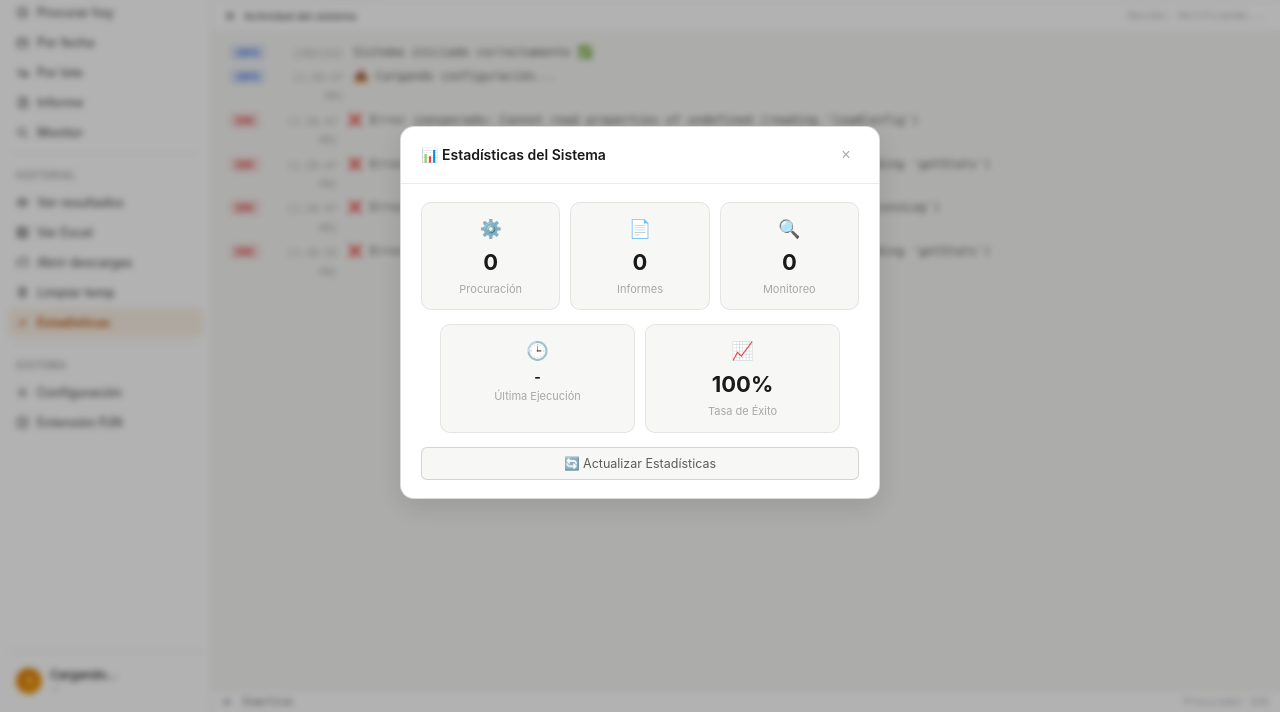
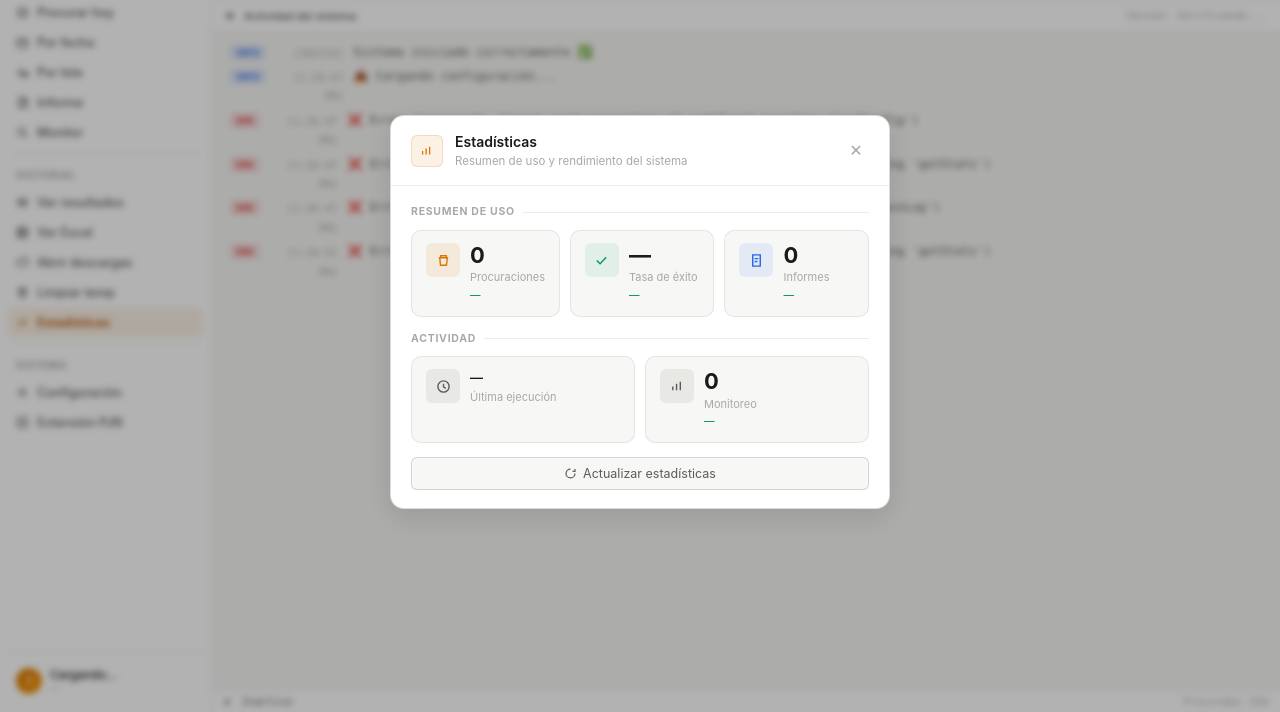
Before and after one commit to jberger19186/procurador-tool, a browser extension: page electron-app/index.html in a window 1280 px wide. Both pictures are taken after a click on the button "Estadísticas". Shown: the part 88-800 px from the top of the page. Drawn offline with Linux system fonts and the light colour scheme.

Commit message:
feat: modal estadisticas rediseñado con cards horizontales - v2.2.2

```diff
--- a/electron-app/index.html
+++ b/electron-app/index.html
@@ -545,42 +545,84 @@
 
 <!-- Modal: Estadísticas -->
 <div class="modal" id="modalStats">
-    <div class="modal-content modal-medium">
+    <div class="modal-content modal-large">
+        <!-- Header estilo nuevo -->
         <div class="modal-header">
-            <h3>📊 Estadísticas del Sistema</h3>
-            <button class="modal-close">&times;</button>
+            <div class="modal-header-icon">
+                <svg viewBox="0 0 16 16" fill="none" stroke="currentColor" stroke-width="1.5" width="14" height="14"><path d="M3 12V8M7 12V5M11 12V3"/></svg>
+            </div>
+            <div style="flex:1">
+                <div class="modal-cfg-title">Estadísticas</div>
+                <div class="modal-cfg-subtitle">Resumen de uso y rendimiento del sistema</div>
+            </div>
+            <button class="modal-close" id="btnCloseStats">✕</button>
         </div>
+
         <div class="modal-body">
+            <!-- Sección: Resumen de uso -->
+            <div class="cfg-section-title">Resumen de uso</div>
             <div class="stats-grid">
                 <div class="stat-card">
-                    <div class="stat-icon">⚙️</div>
-                    <div class="stat-number" id="statProcuracion">0</div>
-                    <div class="stat-label">Procuración</div>
+                    <div class="stat-icon stat-icon-accent">
+                        <svg viewBox="0 0 16 16" fill="none" stroke="currentColor" stroke-width="1.5" width="15" height="15"><path d="M3 5h10M5 5V3h6v2"/><path d="M4 5l.8 8h6.4l.8-8"/></svg>
+                    </div>
+                    <div>
+                        <div class="stat-val" id="statProcuracion">0</div>
+                        <div class="stat-label">Procuraciones</div>
+                        <div class="stat-delta" id="statProcuracionDelta">—</div>
+                    </div>
                 </div>
                 <div class="stat-card">
-                    <div class="stat-icon">📄</div>
-                    <div class="stat-number" id="statInformes">0</div>
-                    <div class="stat-label">Informes</div>
+                    <div class="stat-icon stat-icon-success">
+                        <svg viewBox="0 0 16 16" fill="none" stroke="currentColor" stroke-width="1.5" width="15" height="15"><path d="M3 8l3.5 3.5L13 4.5"/></svg>
+                    </div>
+                    <div>
+                        <div class="stat-val" id="statTasaExito">—</div>
+                        <div class="stat-label">Tasa de éxito</div>
+                        <div class="stat-delta" id="statTasaExitoDelta">—</div>
+                    </div>
                 </div>
                 <div class="stat-card">
-                    <div class="stat-icon">🔍</div>
-                    <div class="stat-number" id="statMonitoreo">0</div>
-                    <div class="stat-label">Monitoreo</div>
+                    <div class="stat-icon stat-icon-info">
+                        <svg viewBox="0 0 16 16" fill="none" stroke="currentColor" stroke-width="1.5" width="15" height="15"><path d="M4 2h8v12H4zM6 6h4M6 9h3"/></svg>
+                    </div>
+                    <div>
+                        <div class="stat-val" id="statInformes">0</div>
+                        <div class="stat-label">Informes</div>
+                        <div class="stat-delta" id="statInformesDelta">—</div>
+                    </div>
                 </div>
             </div>
-            <div class="stats-grid" style="grid-template-columns:repeat(2,1fr);max-width:400px;margin:0 auto 14px">
+
+            <!-- Sección: Actividad -->
+            <div class="cfg-section-title" style="margin-top:8px">Actividad</div>
+            <div class="stats-grid stats-grid-2">
                 <div class="stat-card">
-                    <div class="stat-icon">🕒</div>
-                    <div class="stat-number" id="statUltimoProceso" style="font-size:14px;line-height:1.3">-</div>
-                    <div class="stat-label">Última Ejecución</div>
+                    <div class="stat-icon stat-icon-neutral">
+                        <svg viewBox="0 0 16 16" fill="none" stroke="currentColor" stroke-width="1.5" width="15" height="15"><circle cx="8" cy="8" r="6"/><path d="M8 5v3.5l2.5 1.5"/></svg>
+                    </div>
+                    <div>
+                        <div class="stat-val stat-val-sm" id="statUltimoProceso">—</div>
+                        <div class="stat-label">Última ejecución</div>
+                    </div>
                 </div>
                 <div class="stat-card">
-                    <div class="stat-icon">📈</div>
-                    <div class="stat-number" id="statTasaExito">100%</div>
-                    <div class="stat-label">Tasa de Éxito</div>
+                    <div class="stat-icon stat-icon-neutral">
+                        <svg viewBox="0 0 16 16" fill="none" stroke="currentColor" stroke-width="1.5" width="15" height="15"><path d="M3 12V8M7 12V5M11 12V3"/></svg>
+                    </div>
+                    <div>
+                        <div class="stat-val" id="statMonitoreo">0</div>
+                        <div class="stat-label">Monitoreo</div>
+                        <div class="stat-delta" id="statMonitoreoDelta">—</div>
+                    </div>
                 </div>
             </div>
-            <button class="btn-refresh-stats" id="btnRefreshStats">🔄 Actualizar Estadísticas</button>
+
+            <!-- Botón actualizar -->
+            <button class="btn-refresh-stats" id="btnRefreshStats">
+                <svg viewBox="0 0 16 16" fill="none" stroke="currentColor" stroke-width="1.5" width="13" height="13"><path d="M13.5 8A5.5 5.5 0 1 1 8 2.5"/><path d="M13.5 2.5v3h-3"/></svg>
+                Actualizar estadísticas
+            </button>
         </div>
     </div>
 </div>
--- a/electron-app/package.json
+++ b/electron-app/package.json
@@ -1,6 +1,6 @@
 {
   "name": "procurador-electron",
-  "version": "2.2.1",
+  "version": "2.2.2",
   "description": "Sistema de Automatización de Consultas SCW PJN - Versión Protegida",
   "main": "main.js",
   "scripts": {
--- a/electron-app/renderer.js
+++ b/electron-app/renderer.js
@@ -251,6 +251,9 @@ function initializeButtons() {
     // Cancelar config (tab general y extensión)
     bind('btnCancelConfig2', () => closeModal('modalConfig'));
     bind('btnCancelConfig3', () => closeModal('modalConfig'));
+
+    // Estadísticas — botón cerrar
+    bind('btnCloseStats', () => closeModal('modalStats'));
 
     // Seguridad — botones dentro del modal de configuración
     bind('btnAbrirNavegador',    abrirNavegadorPJN);
@@ -921,11 +924,19 @@ async function loadStatistics() {
         if (result.success) {
             const stats = result.stats;
 
-            document.getElementById('statProcuracion').textContent = stats.procuracion ?? 0;
-            document.getElementById('statInformes').textContent    = stats.informes    ?? 0;
-            document.getElementById('statMonitoreo').textContent   = stats.monitoreo   ?? 0;
-            document.getElementById('statTasaExito').textContent   = `${stats.tasaExito}%`;
-
+            // Valores principales
+            document.getElementById('statProcuracion').textContent = (stats.procuracion ?? 0).toLocaleString('es-AR');
+            document.getElementById('statInformes').textContent    = (stats.informes    ?? 0).toLocaleString('es-AR');
+            document.getElementById('statMonitoreo').textContent   = (stats.monitoreo   ?? 0).toLocaleString('es-AR');
+            document.getElementById('statTasaExito').textContent   = stats.tasaExito != null ? `${stats.tasaExito}%` : '—';
+
+            // Deltas (opcionales según API)
+            setStatDelta('statProcuracionDelta', stats.deltaProcuracion);
+            setStatDelta('statInformesDelta',    stats.deltaInformes);
+            setStatDelta('statMonitoreoDelta',   stats.deltaMonitoreo);
+            setStatDelta('statTasaExitoDelta',   stats.deltaTasaExito);
+
+            // Última ejecución
             if (stats.ultimoProcesoTimestamp) {
                 const fecha = new Date(stats.ultimoProcesoTimestamp);
                 document.getElementById('statUltimoProceso').textContent =
@@ -934,7 +945,7 @@ async function loadStatistics() {
                         hour: '2-digit', minute: '2-digit'
                     });
             } else {
-                document.getElementById('statUltimoProceso').textContent = '-';
+                document.getElementById('statUltimoProceso').textContent = '—';
             }
 
             addLog('info', '📊 Estadísticas actualizadas');
@@ -942,6 +953,15 @@ async function loadStatistics() {
     } catch (error) {
         addLog('error', `❌ Error al cargar estadísticas: ${error.message}`);
     }
+}
+
+function setStatDelta(elId, value) {
+    const el = document.getElementById(elId);
+    if (!el) return;
+    if (value == null) { el.textContent = '—'; el.className = 'stat-delta'; return; }
+    const isNeg = value < 0;
+    el.textContent = (isNeg ? '↓ ' : '↑ ') + Math.abs(value) + (typeof value === 'string' ? '' : '');
+    el.className   = 'stat-delta' + (isNeg ? ' neg' : '');
 }
 
 function hideProgressBar(reason) {
--- a/electron-app/styles.css
+++ b/electron-app/styles.css
@@ -1013,26 +1013,47 @@ body.window-positioned .sidebar { display: none; }
   display: grid; grid-template-columns: repeat(3,1fr);
   gap: 10px; margin-bottom: 14px;
 }
+.stats-grid-2 { grid-template-columns: repeat(2,1fr); }
+
+/* Card horizontal: icono izq + datos der */
 .stat-card {
   background: var(--bg-base);
   border: 1px solid var(--border);
   border-radius: var(--radius);
-  padding: 12px 14px; text-align: center;
+  padding: 12px 14px;
+  display: flex; align-items: flex-start; gap: 10px;
   transition: 0.13s;
 }
-.stat-card:hover { border-color: var(--border-strong); }
-.stat-icon   { font-size: 18px; margin-bottom: 4px; }
-.stat-number { font-size: 22px; font-weight: 700; color: var(--text-1); }
-.stat-label  { font-size: 11px; color: var(--text-3); margin-top: 2px; }
+.stat-card:hover { border-color: var(--border-strong); background: var(--bg-hover); }
+
+/* Icono con fondo coloreado */
+.stat-icon {
+  width: 34px; height: 34px; border-radius: var(--radius-sm);
+  display: flex; align-items: center; justify-content: center;
+  flex-shrink: 0;
+}
+.stat-icon-accent  { background: var(--accent-muted);  color: var(--accent); }
+.stat-icon-success { background: var(--success-bg);     color: var(--success); }
+.stat-icon-info    { background: var(--info-bg);        color: var(--info); }
+.stat-icon-neutral { background: var(--bg-active);      color: var(--text-2); }
+
+.stat-val       { font-size: 22px; font-weight: 700; color: var(--text-1); letter-spacing: -0.02em; line-height: 1.1; }
+.stat-val-sm    { font-size: 13px; font-weight: 600; line-height: 1.35; }
+.stat-label     { font-size: 11px; color: var(--text-3); margin-top: 2px; }
+.stat-delta     { font-size: 10.5px; color: var(--success); margin-top: 2px; font-weight: 500; }
+.stat-delta.neg { color: var(--error); }
+
 .btn-refresh-stats {
-  display: block; width: 100%; padding: 8px;
+  display: flex; align-items: center; justify-content: center; gap: 6px;
+  width: 100%; padding: 8px;
   border-radius: var(--radius-sm);
   background: var(--bg-base); color: var(--text-2);
   border: 1px solid var(--border-strong);
   font-size: 12.5px; font-family: var(--font);
   cursor: pointer; transition: 0.13s;
+  margin-top: 14px;
 }
-.btn-refresh-stats:hover { background: var(--bg-hover); color: var(--text-1); }
+.btn-refresh-stats:hover { background: var(--bg-hover); color: var(--text-1); border-color: var(--border-strong); }
 
 /* ================================================================
    MI CUENTA MODAL
```
